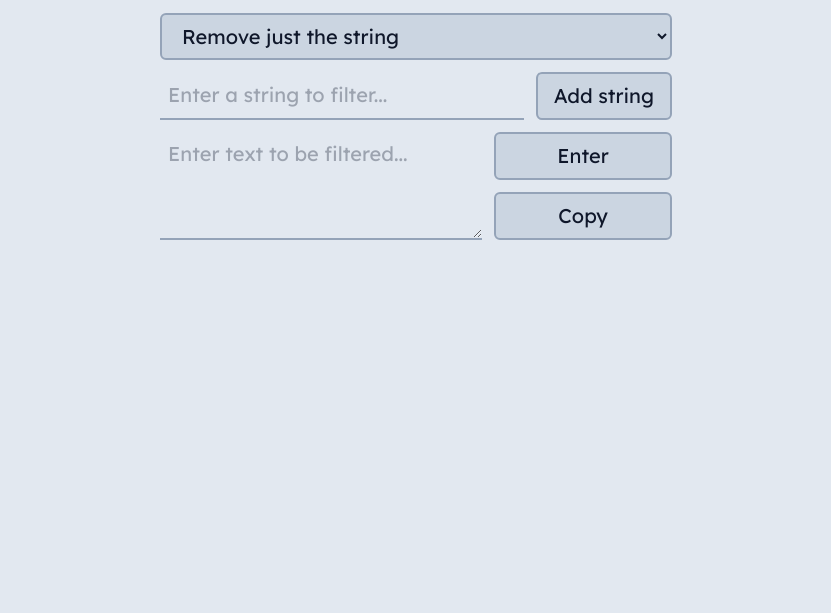
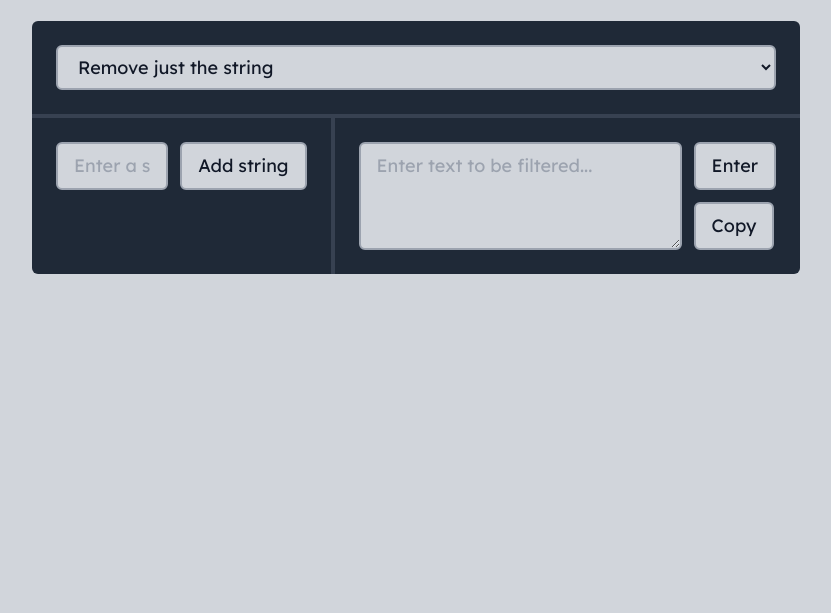
Before and after one commit to jakeo-dev/text-filter, a website: page index.html in a window 1280 px wide. Shown: the part 187-800 px from the top of the page, without its empty margins (224-1055 px from the left). Drawn offline with Linux system fonts and the light colour scheme.

Commit message:
Update design

```diff
--- a/index.html
+++ b/index.html
@@ -13,17 +13,17 @@
     <meta property='og:title' content='Text Filter'>
     <meta property='og:description' content='Filter strings from text in a number of different ways'>
     <meta name='theme-color' content='#878787'>
+
+    <meta name='viewport' content='width=device-width, initial-scale=1.0'>
 </head>
 
-<body class='bg-slate-200 block text-slate-900 p-24 px-6 lg:px-40 xl:px-96 font-LexendDeca'>
-
-    <meta name='viewport' content='width=device-width, initial-scale=1.0'>
+<body class='bg-gray-300 block text-gray-900 p-24 px-6 lg:px-40 xl:px-64 font-LexendDeca'>
 
     <div class='w-full mb-6'>
-        <h1 class='bg-slate-800 text-4xl text-slate-200 rounded-md p-5'>Text Filter</h1>
+        <h1 class='bg-gray-800 text-4xl text-gray-200 rounded-md p-6'>Text Filter</h1>
     </div>
 
-    <div class='w-full mb-3'>
+    <div class='w-full bg-gray-800 rounded-t-md p-6'>
         <select class='button w-full' id='selectFilter' onchange='changeFilter();'>
             <optgroup label='Select filter method'>
                 <option value='0'>Remove just the string</option>
@@ -32,6 +32,12 @@
             </optgroup>
         </select>
     </div>
+
+    <div class='border-y-2 border-gray-700'></div>
+
+    <div class='flex bg-gray-800 rounded-b-md'>
+
+        <div class='p-6'>
 
             <div id='addDiv' class='flex w-full mb-3'>
                 <input id='inp' class='input' placeholder='Enter a string to filter...' type='text'>
@@ -44,24 +50,33 @@
             </div>
 
             <div id='listDiv' class='w-full mb-3'>
-        <ul id='list' class='list-disc ml-6'>
+                <ul id='list' class='text-gray-200 list-disc ml-6'>
                 </ul>
 
                 <h2 id='limit' class='text-lg'></h2>
             </div>
 
-    <div class='flex w-full mb-6'>
+        </div>
+
+        <div class='border-x-2 border-gray-700'></div>
+
+        <div class='p-6'>
+
+            <div class='flex w-full'>
                 <textarea id='input' class='input flex-1' placeholder='Enter text to be filtered...' rows='2'
                     cols='50'></textarea>
+
                 <div class='block ml-3'>
-            <button class='button w-full mb-3' onclick='enter();'>Enter</button>
-            <button id='copyB' class='button w-full' onclick='copy();'>Copy</button>
+                    <button class='button mb-3' onclick='enter();'>Enter</button>
+                    <button id='copyB' class='button ' onclick='copy();'>Copy</button>
                 </div>
             </div>
 
-    <div>
-        <h3 id='finalText' class='text-xl'></h3>
         </div>
+
+    </div>
+
+    <h3 id='finalText' class='text-2xl p-12'></h3>
 
 </body>
 
--- a/input.css
+++ b/input.css
@@ -4,10 +4,10 @@
 
 @layer components {
   .button {
-    @apply bg-slate-300 text-xl border-slate-400 border-[2.5px] rounded-md hover:bg-slate-350 transition-all p-2 px-4;
+    @apply block bg-gray-300 text-lg border-gray-400 border-[2.5px] rounded-md hover:bg-gray-350 transition-all p-2 px-4;
   }
 
   .input {
-    @apply bg-transparent w-full text-xl border-slate-400 hover:border-slate-500 focus:border-slate-500 transition-all border-b-[2.5px] outline-none p-2;
+    @apply bg-gray-300 w-full text-lg border-gray-400 hover:bg-gray-350 focus:bg-gray-350 transition-all border-[2.5px] rounded-md outline-none p-2 px-4;
   }
 }
--- a/script.js
+++ b/script.js
@@ -66,7 +66,6 @@ function add() {
         document.getElementById('list').appendChild(li);
 
         document.getElementById('listDiv').classList.remove('hidden');
-        document.getElementById('listDiv').classList.add('block');
 
         document.getElementById('inp').value = '';
 
@@ -88,7 +87,6 @@ function addLim() {
         document.getElementById('limit').innerText = longLim + ' characters maximum';
 
         document.getElementById('listDiv').classList.remove('hidden');
-        document.getElementById('listDiv').classList.add('block');
 
         document.getElementById('inpLim').value = '';
     }
@@ -104,7 +102,6 @@ function changeFilter() {
         document.getElementById('addDiv').classList.add('hidden');
         document.getElementById('list').classList.remove('flex');
         document.getElementById('list').classList.add('hidden');
-        document.getElementById('listDiv').classList.remove('block');
         document.getElementById('listDiv').classList.add('hidden');
         document.getElementById('limit').classList.add('flex');
         document.getElementById('limit').classList.remove('hidden');
@@ -113,10 +110,10 @@ function changeFilter() {
         document.getElementById('limDiv').classList.add('hidden');
         document.getElementById('addDiv').classList.add('flex');
         document.getElementById('addDiv').classList.remove('hidden');
-        document.getElementById('list').classList.add('block');
-        document.getElementById('list').classList.remove('hidden');
-        document.getElementById('listDiv').classList.remove('hidden');
-        document.getElementById('listDiv').classList.add('block');
+        if (!badList == null) {
+            document.getElementById('list').classList.remove('hidden');
+            document.getElementById('listDiv').classList.remove('hidden');
+        }
         document.getElementById('limit').classList.remove('flex');
         document.getElementById('limit').classList.add('hidden');
     }
--- a/tailwind.config.js
+++ b/tailwind.config.js
@@ -4,7 +4,7 @@ module.exports = {
   theme: {
     extend: {
       colors: {
-        'slate-350': '#b7c1d1'
+        'gray-350': '#c4c7cc'
       },
 
       fontFamily: {
```
Also changed, not shown: style.css. Lines whose indentation alone changed are shown as unchanged.
